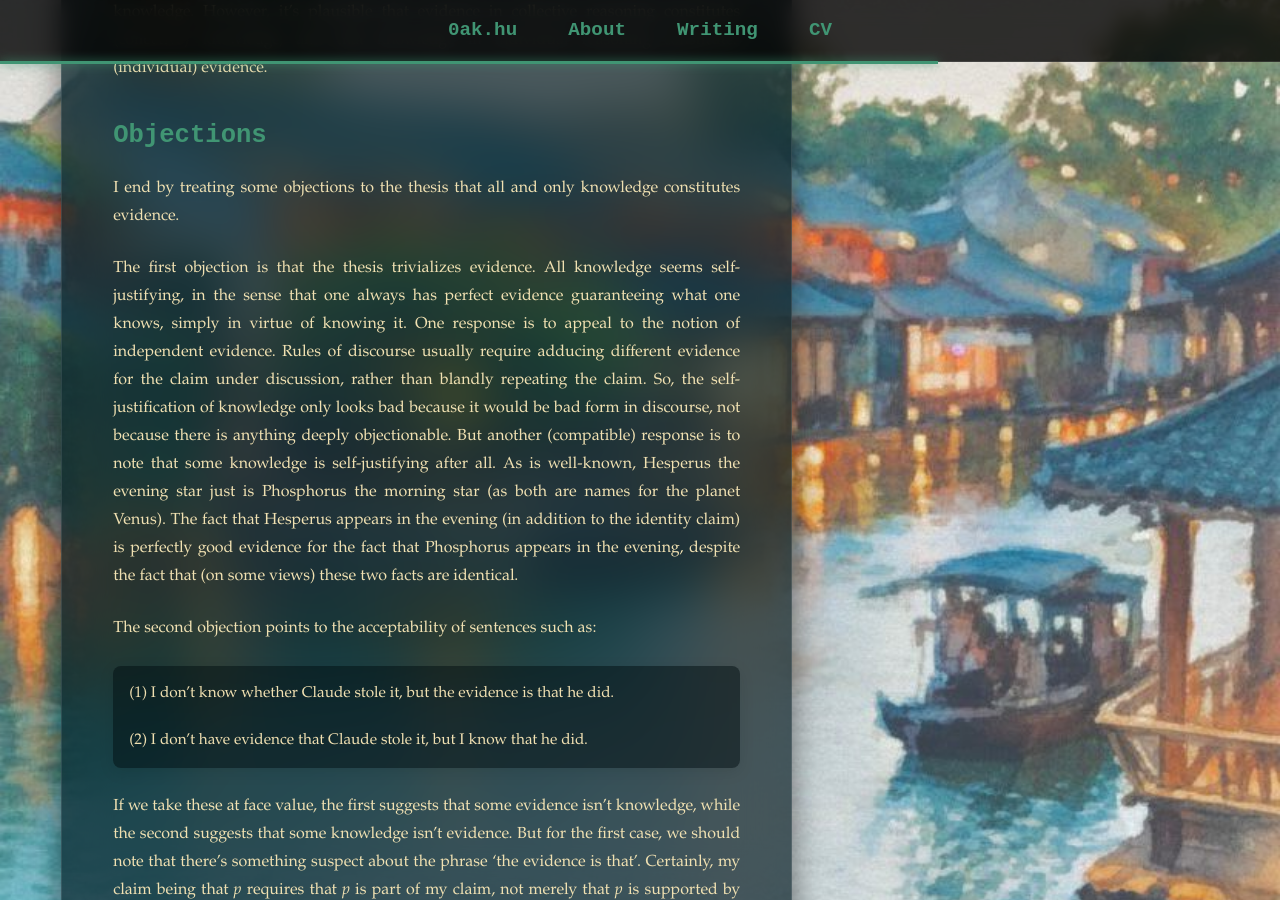
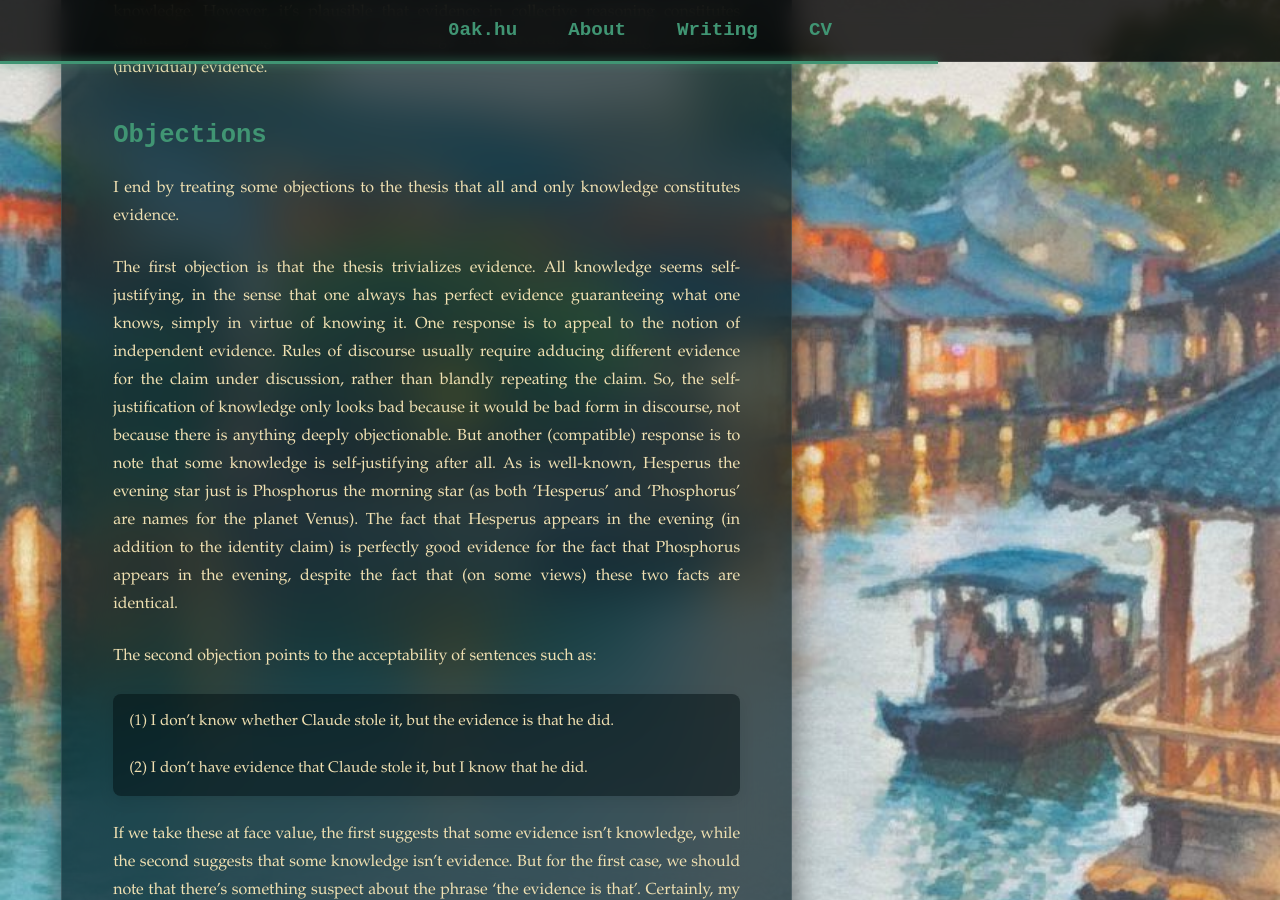
Before and after one commit to oak-hu/oak-hu.github.io, a Jekyll site: the page built from writing/evidence.md, in a window 1280 px wide and 900 px high, scrolled down 4750 px. Built offline with Jekyll 4.4.1, drawn with Linux system fonts in a browser that asks for light colours; some web fonts are replaced.

Commit message:
Update evidence.md

```diff
--- a/writing/evidence.md
+++ b/writing/evidence.md
@@ -64,7 +64,7 @@ One way of explaining this resemblance, and furthering the case for the equation
 
 I end by treating some objections to the thesis that all and only knowledge constitutes evidence.
 
-The first objection is that the thesis trivializes evidence. All knowledge seems self-justifying, in the sense that one always has perfect evidence guaranteeing what one knows, simply in virtue of knowing it. One response is to appeal to the notion of independent evidence. Rules of discourse usually require adducing different evidence for the claim under discussion, rather than blandly repeating the claim. So, the self-justification of knowledge only looks bad because it would be bad form in discourse, not because there is anything deeply objectionable. But another (compatible) response is to note that some knowledge is self-justifying after all. As is well-known, Hesperus the evening star just is Phosphorus the morning star (as both are names for the planet Venus). The fact that Hesperus appears in the evening (in addition to the identity claim) is perfectly good evidence for the fact that Phosphorus appears in the evening, despite the fact that (on some views) these two facts are identical.
+The first objection is that the thesis trivializes evidence. All knowledge seems self-justifying, in the sense that one always has perfect evidence guaranteeing what one knows, simply in virtue of knowing it. One response is to appeal to the notion of independent evidence. Rules of discourse usually require adducing different evidence for the claim under discussion, rather than blandly repeating the claim. So, the self-justification of knowledge only looks bad because it would be bad form in discourse, not because there is anything deeply objectionable. But another (compatible) response is to note that some knowledge is self-justifying after all. As is well-known, Hesperus the evening star just is Phosphorus the morning star (as both ‘Hesperus’ and ‘Phosphorus’ are names for the planet Venus). The fact that Hesperus appears in the evening (in addition to the identity claim) is perfectly good evidence for the fact that Phosphorus appears in the evening, despite the fact that (on some views) these two facts are identical.
 
 The second objection points to the acceptability of sentences such as:
 
```
